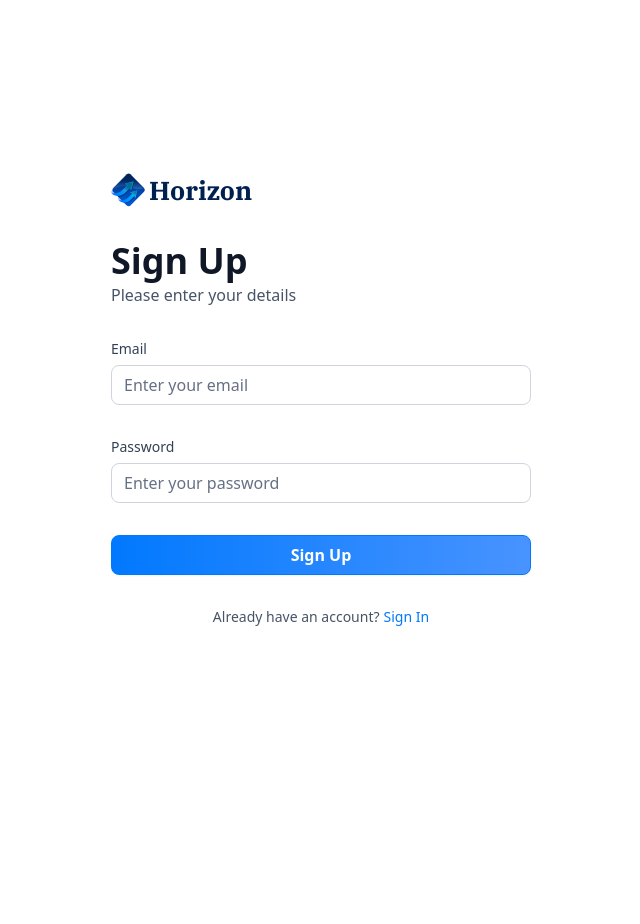
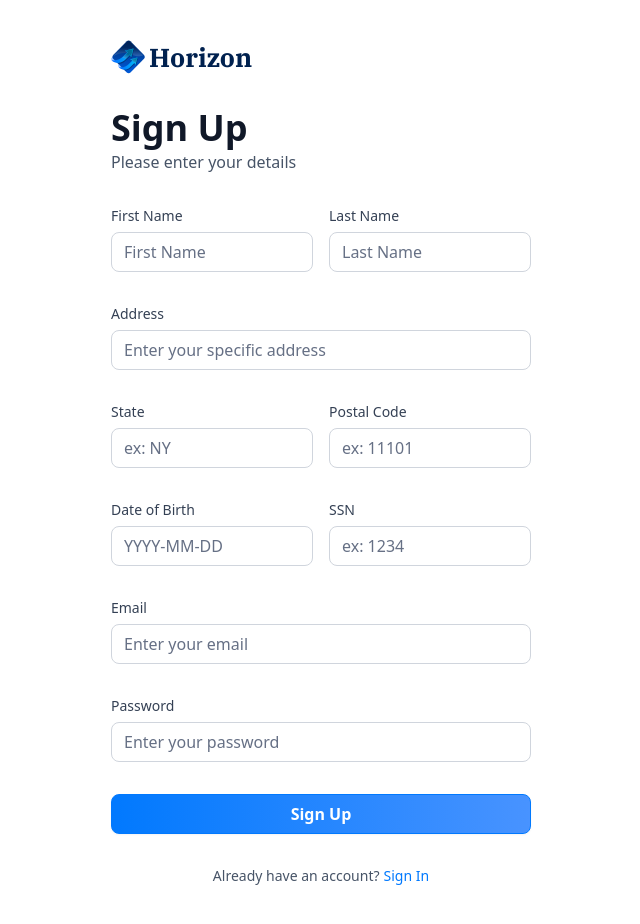
Before and after one commit to shahiutsav/banking-nextjs, a Next.js app: page /sign-up in a window 1280 px wide. Shown: the whole page, without its empty margins (319-959 px from the left). Before the commit the page ends 800 px from the top, so only its background shows below. Built offline with nearby package versions, Linux system fonts and the light colour scheme.

Commit message:
Implement more details for the sign-up page

```diff
--- a/components/AuthForm.tsx
+++ b/components/AuthForm.tsx
@@ -18,15 +18,17 @@
   const [user, setUser] = useState(null);
   const [isLoading, setIsLoading] = useState(false);
 
-  const form = useForm<z.infer<typeof authformSchema>>({
-    resolver: zodResolver(authformSchema),
+  const formSchema = authformSchema(type);
+
+  const form = useForm<z.infer<typeof formSchema>>({
+    resolver: zodResolver(formSchema),
     defaultValues: {
       email: "",
       password: "",
     },
   });
 
-  function onSubmit(values: z.infer<typeof authformSchema>) {
+  function onSubmit(values: z.infer<typeof formSchema>) {
     // Do something with the form values.
     // ✅ This will be type-safe and validated.
     setIsLoading(true);
@@ -65,6 +67,61 @@
         <>
           <Form {...form}>
             <form onSubmit={form.handleSubmit(onSubmit)} className="space-y-8">
+              {type === "sign-up" && (
+                <>
+                  <div className="flex gap-4">
+                    <CustomInput
+                      control={form.control}
+                      name="firstName"
+                      label="First Name"
+                      placeholder="First Name"
+                    />
+                    <CustomInput
+                      control={form.control}
+                      name="lastName"
+                      label="Last Name"
+                      placeholder="Last Name"
+                    />
+                  </div>
+
+                  <CustomInput
+                    control={form.control}
+                    name="address1"
+                    label="Address"
+                    placeholder="Enter your specific address"
+                  />
+
+                  <div className="flex gap-4">
+                    <CustomInput
+                      control={form.control}
+                      name="state"
+                      label="State"
+                      placeholder="ex: NY"
+                    />
+                    <CustomInput
+                      control={form.control}
+                      name="postalCode"
+                      label="Postal Code"
+                      placeholder="ex: 11101"
+                    />
+                  </div>
+
+                  <div className="flex gap-4">
+                    <CustomInput
+                      control={form.control}
+                      name="dateOfBirth"
+                      label="Date of Birth"
+                      placeholder="YYYY-MM-DD"
+                    />
+                    <CustomInput
+                      control={form.control}
+                      name="ssn"
+                      label="SSN"
+                      placeholder="ex: 1234"
+                    />
+                  </div>
+                </>
+              )}
               <CustomInput
                 control={form.control}
                 name="email"
--- a/components/CustomInput.tsx
+++ b/components/CustomInput.tsx
@@ -1,4 +1,4 @@
-import React from "react";
+import React, { useId } from "react";
 import {
   FormControl,
   FormField,
@@ -11,9 +11,11 @@
 import { z } from "zod";
 import { authformSchema } from "@/lib/utils";
 
+const formSchema = authformSchema("sign-up");
+
 interface CustomInputProps {
-  control: Control<z.infer<typeof authformSchema>>;
-  name: FieldPath<z.infer<typeof authformSchema>>;
+  control: Control<z.infer<typeof formSchema>>;
+  name: FieldPath<z.infer<typeof formSchema>>;
   label: string;
   placeholder: string;
 }
@@ -30,12 +32,15 @@
       name={name}
       render={({ field }) => (
         <div className="form-item">
-          <FormLabel className="form-label">{label}</FormLabel>
+          <FormLabel htmlFor={name} className="form-label">
+            {label}
+          </FormLabel>
           <div className="flex w-full flex-col">
             <FormControl>
               <Input
                 placeholder={placeholder}
                 className="input-class"
+                id={name}
                 type={name === "password" ? "password" : "text"}
                 {...field}
               />
--- a/lib/utils.ts
+++ b/lib/utils.ts
@@ -195,7 +195,18 @@
   return date > twoDaysAgo ? "Processing" : "Success";
 };
 
-export const authformSchema = z.object({
-  email: z.string().email(),
-  password: z.string().min(8),
-});
+export const authformSchema = (type: string) =>
+  z.object({
+    firstName: type === "sign-in" ? z.string().optional() : z.string().min(3),
+    lastName: type === "sign-in" ? z.string().optional() : z.string().min(3),
+    address1: type === "sign-in" ? z.string().optional() : z.string().max(50),
+    state:
+      type === "sign-in" ? z.string().optional() : z.string().max(2).min(2),
+    postalCode:
+      type === "sign-in" ? z.string().optional() : z.string().min(3).max(6),
+    dateOfBirth: type === "sign-in" ? z.string().optional() : z.string().min(3),
+    ssn: type === "sign-in" ? z.string().optional() : z.string().min(3),
+    // sign in
+    email: z.string().email(),
+    password: z.string().min(8),
+  });
```
